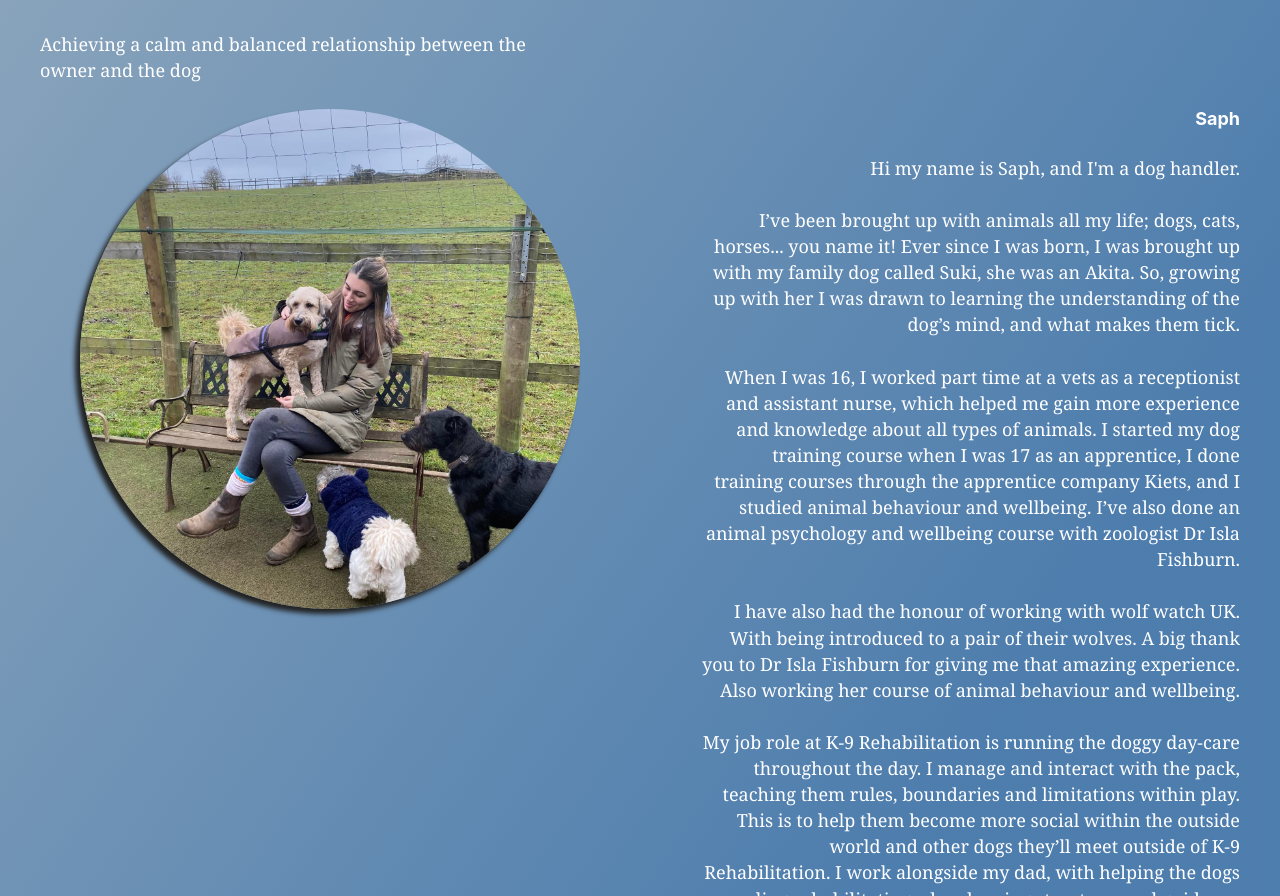
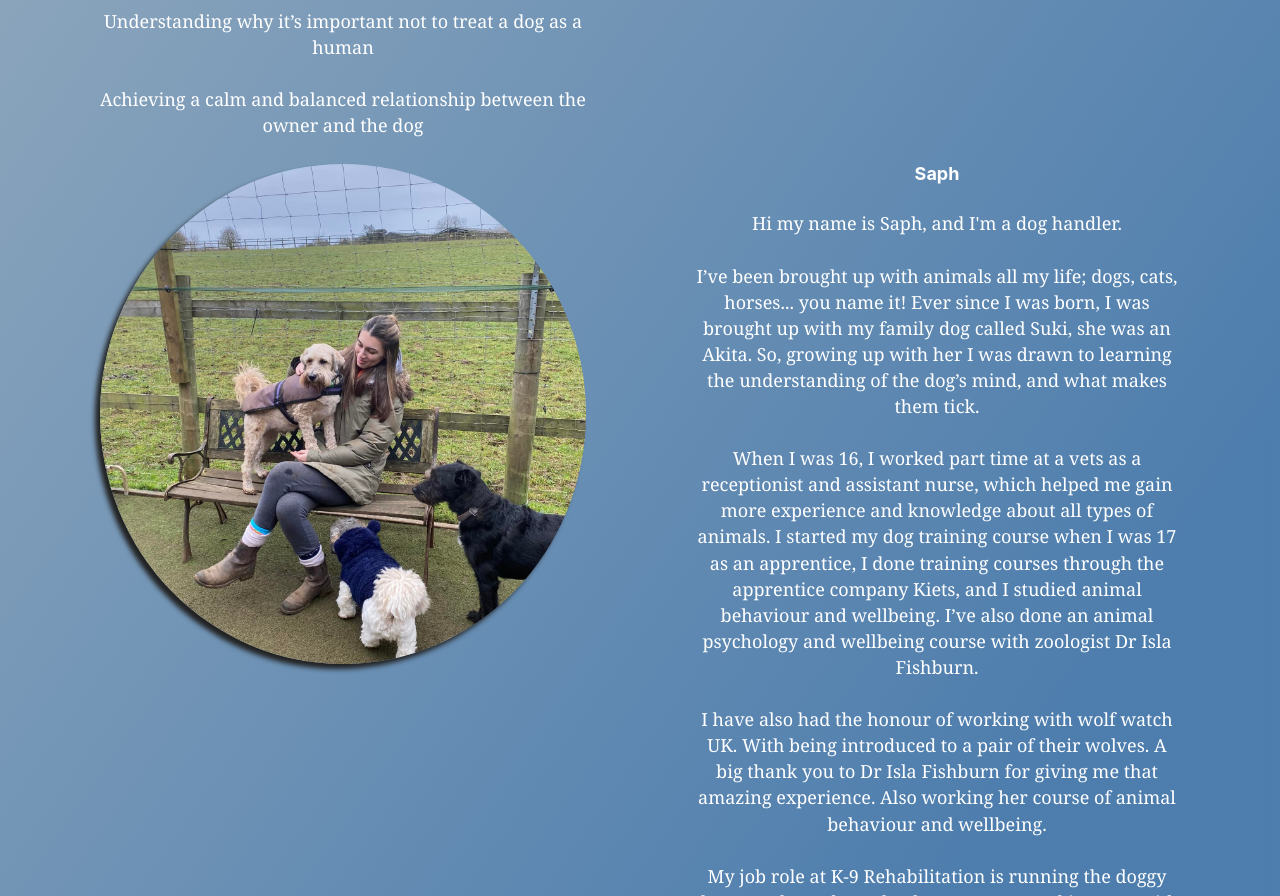
Before and after one commit to dannyr22/canine-rehab, a Gatsby site: page / in a window 1280 px wide. Shown: the part 1904-2800 px from the top of the page. Built offline with nearby package versions, Linux system fonts and the light colour scheme; Gatsby itself is replaced by a stand-in of ours.

Commit message:
added styling for mobile

```diff
--- a/src/components/footer.module.css
+++ b/src/components/footer.module.css
@@ -20,6 +20,7 @@
   display: flex;
   /* flex-direction: column; */
   align-items: center;
+  text-align: center;
 }
 
 .footerContainer div:first-child {
--- a/src/components/header.js
+++ b/src/components/header.js
@@ -7,17 +7,19 @@
 const Header = ({ siteTitle }) => (
   <header
     className={styles.header}
-    style={{
-      // background: `#7CB778`,
-      marginBottom: `1rem`,
-    }}
+    style={
+      {
+        // background: `#7CB778`,
+        // marginBottom: `1rem`,
+      }
+    }
   >
     <div
       className={styles.headerContent}
       style={{
         margin: `0 auto`,
         maxWidth: 960,
-        padding: `1.95rem 1.0875rem`,
+        // padding: `1.95rem 1.0875rem`,
       }}
     >
       <div className={styles.logoContainer}>
--- a/src/components/header.module.css
+++ b/src/components/header.module.css
@@ -37,7 +37,7 @@
 }
 
 .nav {
-  display: flex;
+  display: none;
   align-items: center;
 }
 
@@ -57,7 +57,10 @@
   text-decoration: none;
 }
 
-@media (min-width: 968px) {
+@media (min-width: 768px) {
+  .nav {
+    display: flex;
+  }
   .headerContent {
     flex-direction: row;
   }
@@ -65,3 +68,12 @@
     font-size: 3rem;
   }
 }
+
+/* @media (min-width: 968px) {
+  .headerContent {
+    flex-direction: row;
+  }
+  .headerTitle {
+    font-size: 3rem;
+  }
+} */
--- a/src/styles/global.css
+++ b/src/styles/global.css
@@ -1,7 +1,7 @@
 /* Global --------------------------  */
 
 .main {
-  padding: 5rem 0;
+  padding: 2rem 0;
   margin: 2rem auto 0;
   display: flex;
   align-items: center;
@@ -14,6 +14,12 @@
 .swiper-pagination-horizontal.swiper-pagination-bullets
   .swiper-pagination-bullet {
   background-color: #fff;
+}
+
+@media (min-width: 768px) {
+  .main {
+    padding: 4rem 0;
+  }
 }
 /* Homepage--------------------------  */
 
@@ -31,8 +37,8 @@
 }
 
 .homepage .swiper-container {
-  height: 40rem;
-  margin-bottom: 2rem;
+  height: 20rem;
+  margin-bottom: 1rem;
 }
 
 .homepage .swiper-container > div {
@@ -55,21 +61,28 @@
 }
 
 .main--about {
-  text-align: left;
-  width: 100%;
+  /* text-align: left; */
+  width: 90%;
+  max-width: 1200px;
 }
 
 .main--about_person {
   display: flex;
   justify-content: space-between;
+  flex-direction: column;
+  margin-bottom: 1.5rem;
+}
+
+.main--about_bio {
+  text-align: center;
 }
 
 .main--about_person > div {
-  width: 45%;
+  width: 100%;
 }
 
 .main--about_person:last-child {
-  flex-direction: row-reverse;
+  /* flex-direction: row-reverse; */
   text-align: right;
 }
 
@@ -90,6 +103,26 @@
   box-shadow: -5px 5px 5px rgb(34, 34, 34);
 }
 
+@media (min-width: 768px) {
+  .main--about_person {
+    flex-direction: row;
+    margin-bottom: 0;
+  }
+  .main--about_person:last-child {
+    flex-direction: row-reverse;
+  }
+  .main--about_person > div {
+    width: 45%;
+  }
+  .main--about {
+    text-align: left;
+    /* width: 100%; */
+  }
+  .homepage .swiper-container {
+    height: 40rem;
+    margin-bottom: 2rem;
+  }
+}
 /* Stories --------------------------  */
 
 .stories-page .swiper-container {
```
